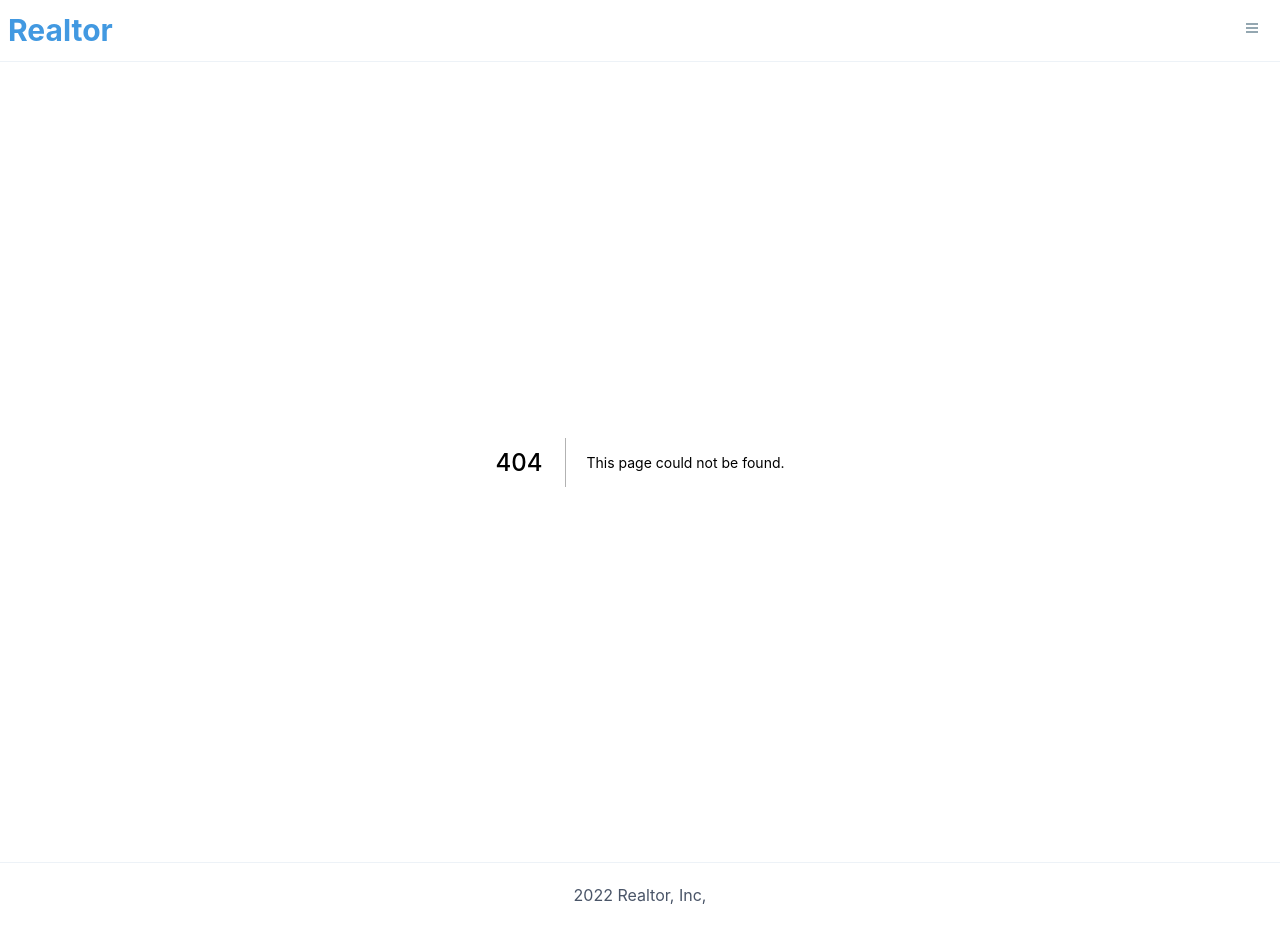
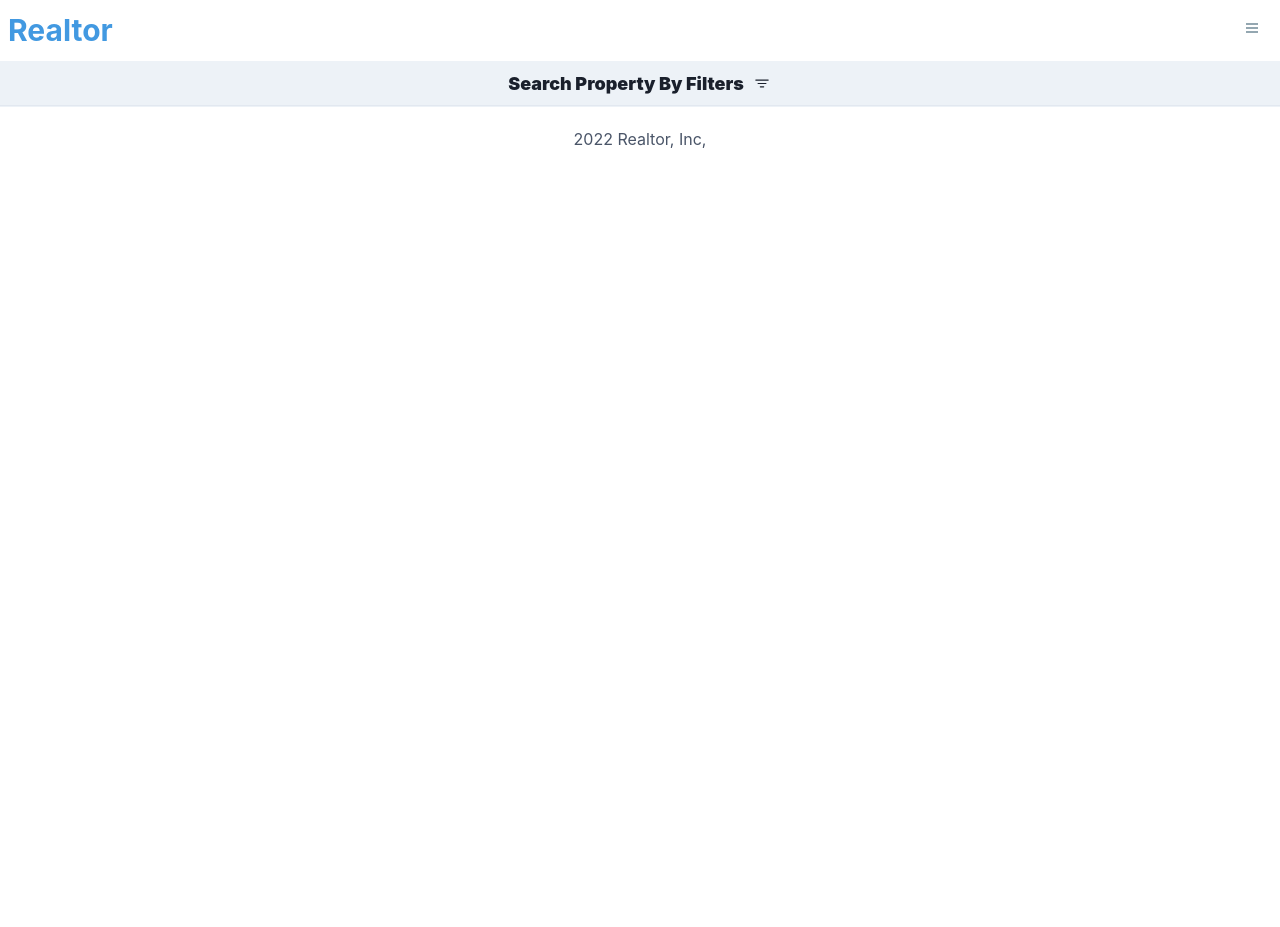
Before and after one commit to mxx-kor/react-real-estate, a Next.js app: page /search in a window 1280 px wide. Before the commit this address had no page. After the commit the page ends 800 px from the top, so only its background shows below. Built offline with nearby package versions, Linux system fonts and the light colour scheme.

Commit message:
search 페이지 생성

```diff
--- /dev/null
+++ b/components/SearchFilters.jsx
@@ -0,0 +1,15 @@
+import { useEffect, useState } from "react";
+import { Flex, Select, Box, Text, Input, Spinner, Icon, Button } from "@chakra-ui/react";
+import { useRouter } from "next/router";
+import { MdCancel } from "react-icons/md";
+import Image from 'next/image';
+
+const SearchFilters = () => {
+    return (
+        <div>
+            SearchFilters
+        </div>
+    )
+}
+
+export default SearchFilters;
--- /dev/null
+++ b/pages/search.js
@@ -0,0 +1,32 @@
+import { useState } from "react";
+import { useRouter } from 'next/router';
+import { Flex, Box, Text, Icon } from "@chakra-ui/react";
+import { BsFilter } from "react-icons/bs";
+import SearchFilters from "../components/SearchFilters";
+
+const Search = () => {
+    const [searchFilters, setSearchFilters] = useState(false);
+    const router = useRouter();
+
+    return (
+        <Box>
+            <Flex
+            cursor='pointer'
+            bg='gray.100'
+            borderBottom='1px'
+            borderColor='gray.200'
+            p='2' fontWeight='black'
+            fontSize='lg'
+            justifyContent='center'
+            alignItems='center'
+            onClick={() => setSearchFilters((preFilters)=> !preFilters )}
+            >
+                <Text>Search Property By Filters</Text>
+                <Icon paddingLeft='2' w='7' as={BsFilter} />
+            </Flex>
+            {searchFilters && <SearchFilters />}
+        </Box>
+    )
+}
+
+export default Search;
```
